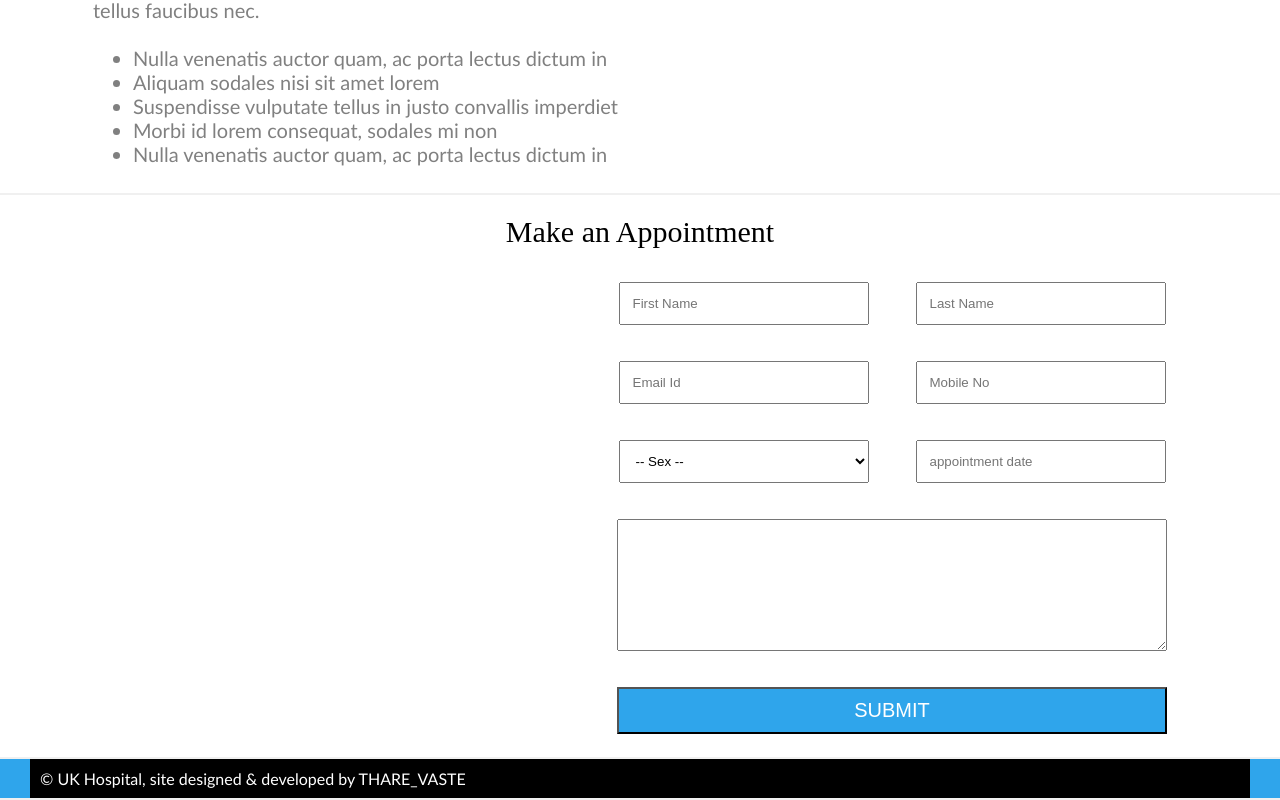
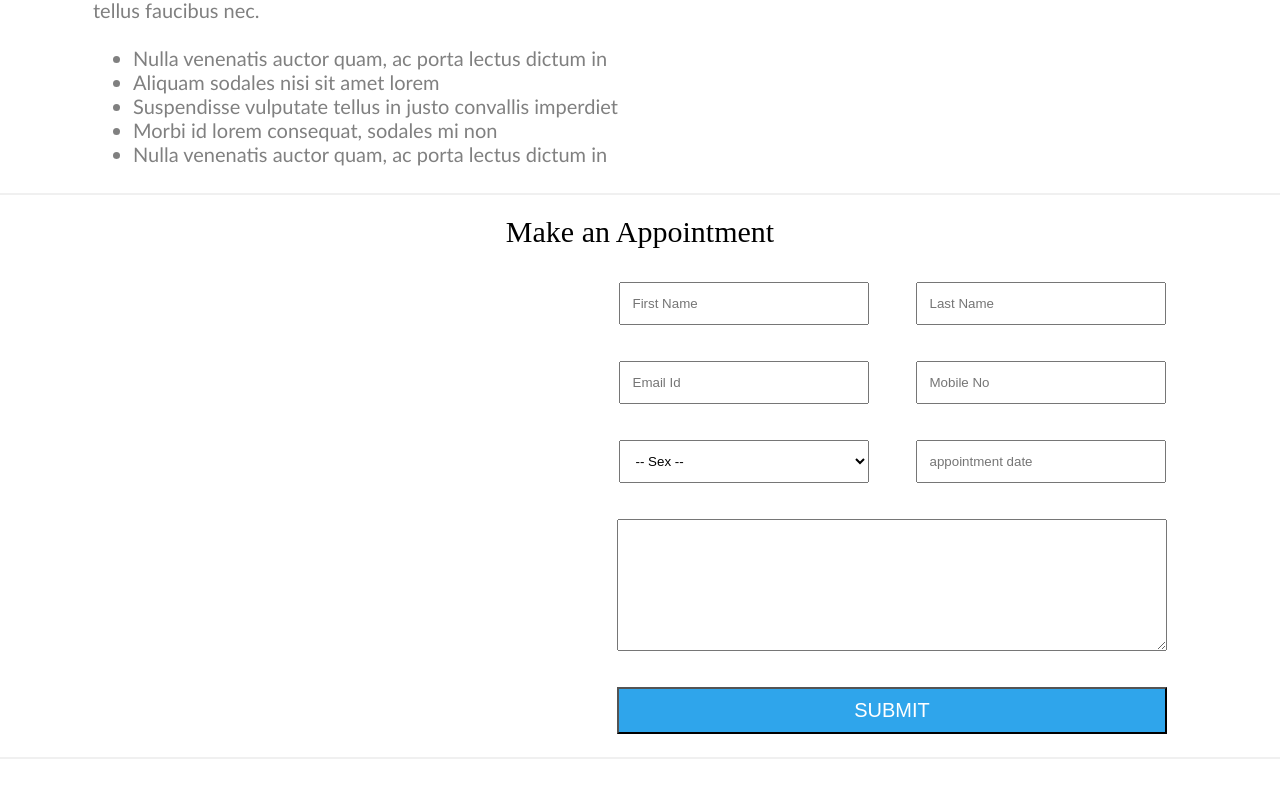
Before and after one commit to Shinde26/MY_project_hospital, a plain HTML site: page index.html in a window 1280 px wide. Shown: the part 859-1659 px from the top of the page. After the commit the page ends 1618 px from the top, so only its background shows below. Drawn offline with Linux system fonts and the light colour scheme.

Commit message:
Update index.html

```diff
--- a/index.html
+++ b/index.html
@@ -126,8 +126,4 @@ In hac habitasse platea dictumst. Praesent condimentum justo justo, at ultricies
 
 
 
-	<div class="nav_down">
-		<div>
-		 &copy; UK Hospital, site designed & developed by THARE_VASTE
-		</div>
 	</div>
```
